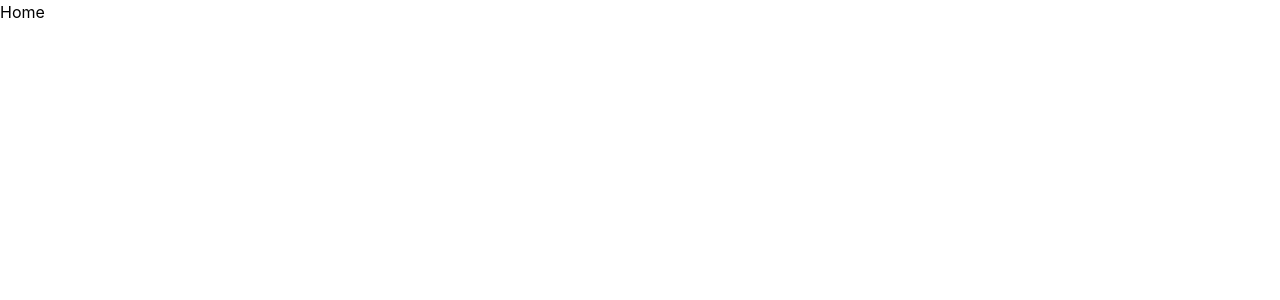
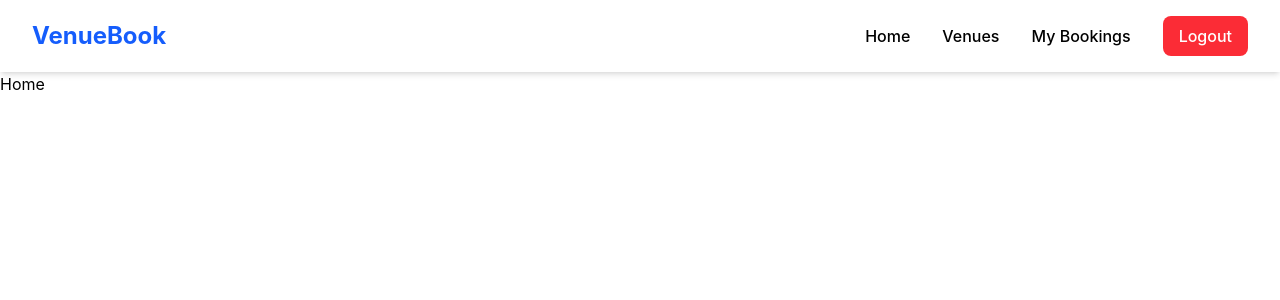
Before and after one commit to MilanLama-dev/Venue_booking_system-React-, a React (Vite) app: page /home in a window 1280 px wide. Shown: the top 300 px of the page. Built offline with nearby package versions, Linux system fonts and the light colour scheme.

Commit message:
Add Navbar Component in Home page

```diff
--- a/src/components/Navbar.jsx
+++ b/src/components/Navbar.jsx
@@ -1,9 +1,31 @@
-import React from 'react'
+import React from "react";
+import { Link } from "react-router-dom";
 
 const Navbar = () => {
   return (
-    <div>Navbar</div>
-  )
-}
+    <nav className="bg-white shadow-md px-8 py-4 flex justify-between items-center">
+      <Link to="/home" className="text-2xl font-bold text-blue-600">
+        VenueBook
+      </Link>
+      <div className="flex items-center gap-8 font-medium">
+        <Link to="/home" className="hover:text-blue-600 transition">
+          Home
+        </Link>
+        <Link to="/venues" className="hover:text-blue-600 transition">
+          Venues
+        </Link>
+        <Link to="/my-bookings" className="hover:text-blue-600 transition">
+          My Bookings
+        </Link>
+        <Link
+          to="/"
+          className="bg-red-500 hover:bg-red-600 text-white px-4 py-2 rounded-lg"
+        >
+          Logout
+        </Link>
+      </div>
+    </nav>
+  );
+};
 
-export default Navbar
+export default Navbar;
--- a/src/pages/Home.jsx
+++ b/src/pages/Home.jsx
@@ -1,9 +1,13 @@
-import React from 'react'
+import React from "react";
+import Navbar from "../components/Navbar";
 
 const Home = () => {
   return (
-    <div>Home</div>
-  )
-}
+    <div>
+      <Navbar />
+      Home
+    </div>
+  );
+};
 
-export default Home
+export default Home;
```
